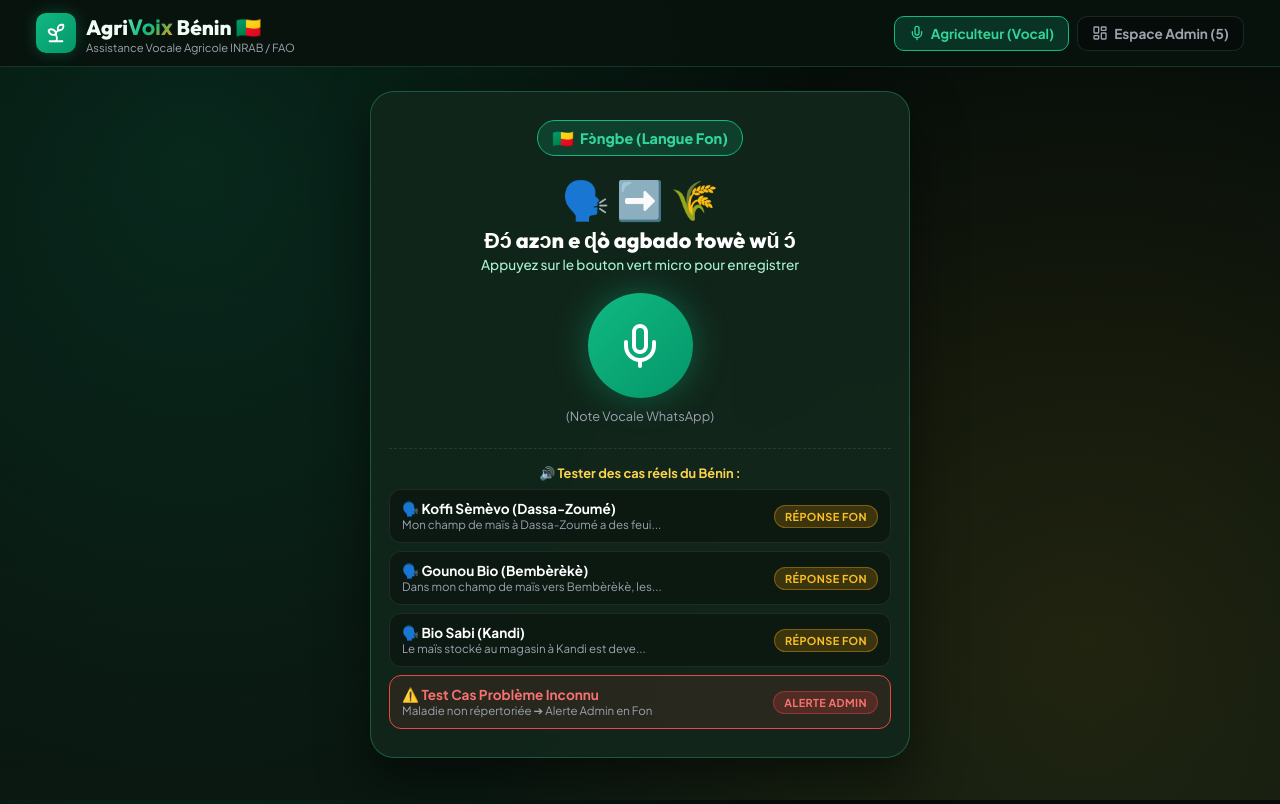
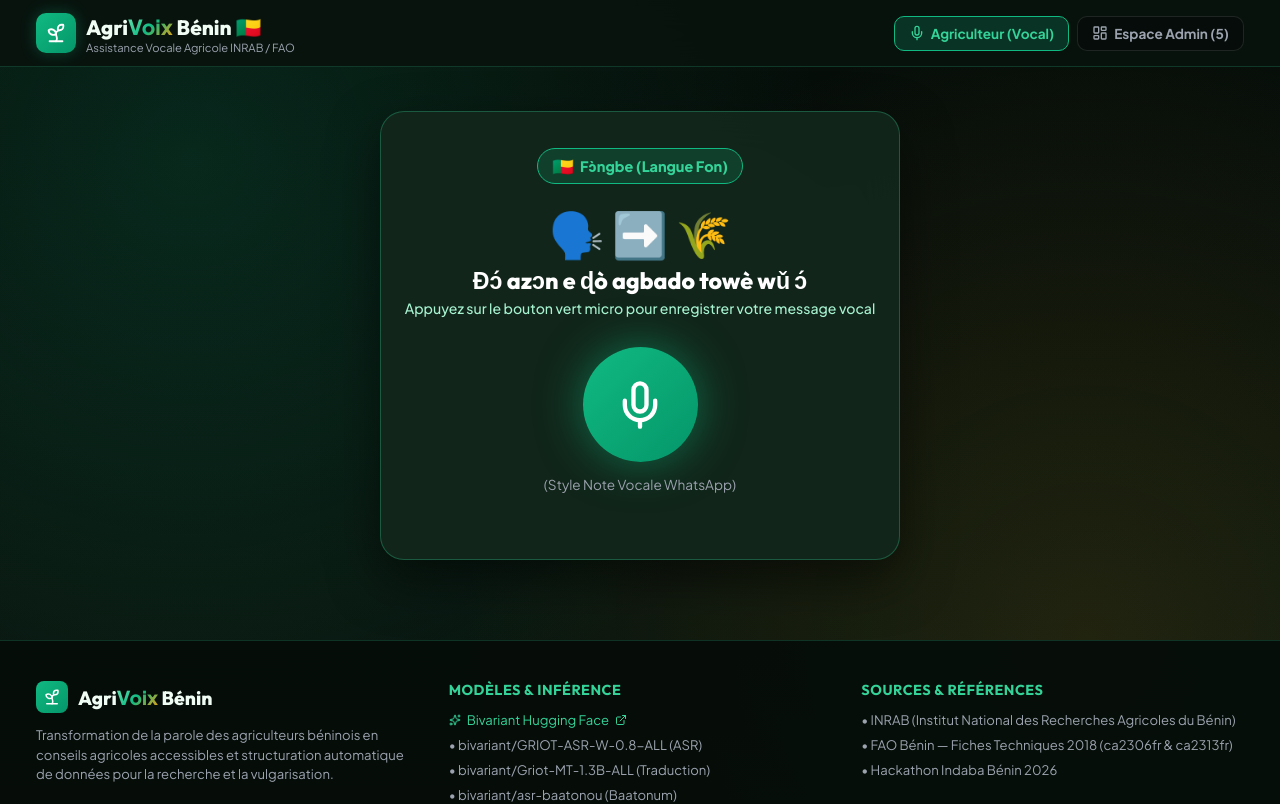
Before and after one commit to Hope-land321/Hack_Indaba, a React (Vite) app: page / in a window 1280 px wide. Shown: the top 804 px of the page. Built offline with nearby package versions, Linux system fonts and the light colour scheme; the HTML template or start-up script is replaced by a standard one.

Commit message:
fix: Remove test sample audio buttons block from farmer view for 100% minimalist voice UI

```diff
--- a/src/components/VoiceRecorder.jsx
+++ b/src/components/VoiceRecorder.jsx
@@ -1,6 +1,5 @@
 import React, { useState, useRef } from 'react';
-import { Mic, Square, Volume2, CheckCircle2, ShieldCheck, AlertCircle } from 'lucide-react';
-import { SAMPLE_AUDIO_NOTES } from '../data/inrabDatabase';
+import { Mic, Square, Volume2 } from 'lucide-react';
 import { processFarmerAudioNote, speakFonTTS } from '../services/bivariantApi';
 
 export default function VoiceRecorder({ onDiagnosticGenerated }) {
@@ -9,7 +8,6 @@
   const [recordingTime, setRecordingTime] = useState(0);
   const [audioBlob, setAudioBlob] = useState(null);
   const [isProcessing, setIsProcessing] = useState(false);
-  const [activeSampleId, setActiveSampleId] = useState(null);
 
   const mediaRecorderRef = useRef(null);
   const audioChunksRef = useRef([]);
@@ -36,7 +34,6 @@
       mediaRecorderRef.current.start();
       setIsRecording(true);
       setRecordingTime(0);
-      setActiveSampleId(null);
 
       timerRef.current = setInterval(() => {
         setRecordingTime((prev) => prev + 1);
@@ -61,40 +58,16 @@
     setIsRecording(false);
 
     const currentBlob = audioBlob || new Blob(['farmer-audio'], { type: 'audio/wav' });
-    await handleRunAutomaticPipeline(currentBlob, null);
+    await handleRunAutomaticPipeline(currentBlob);
   };
 
-  // Sélection d'échantillons réels
-  const handleSelectSample = async (sample) => {
-    setActiveSampleId(sample.id);
-    setSelectedLang(sample.language);
-    await handleRunAutomaticPipeline(null, sample);
-  };
-
-  // Exemple de problème inconnu / non répertorié
-  const handleSelectUnknownSample = async () => {
-    setActiveSampleId('unknown-sample');
-    const unknownSample = {
-      id: `UNKNOWN-${Date.now()}`,
-      farmerName: 'Codjo Bio',
-      location: 'Banikoara',
-      department: 'Alibori',
-      language: 'fon',
-      transcription_brute: 'Agbado ché e ɖò glé mɛ̀ ɔ́, nǔ ɖévó blo azɔn vɔvɔ̀ bɔ ama lɔ́ gblẽ...',
-      traduction_fr: 'Mon champ de maïs a une maladie étrange avec des taches noires inédites que je n\'ai jamais vues...',
-      confidence: 0.20
-    };
-    await handleRunAutomaticPipeline(null, unknownSample);
-  };
-
-  // Exécution automatique
-  const handleRunAutomaticPipeline = async (blob, sample) => {
+  // Exécution automatique RAG & TTS
+  const handleRunAutomaticPipeline = async (blob) => {
     setIsProcessing(true);
     try {
       const payload = await processFarmerAudioNote({
         audioBlob: blob,
-        languageCode: selectedLang,
-        sampleData: sample
+        languageCode: selectedLang
       });
 
       onDiagnosticGenerated(payload);
@@ -117,44 +90,44 @@
 
   return (
     <div className="whatsapp-container" style={{
-      maxWidth: '540px',
-      margin: '0 auto',
+      maxWidth: '520px',
+      margin: '20px auto',
       width: '100%',
-      background: 'rgba(18, 38, 28, 0.92)',
+      background: 'rgba(18, 38, 28, 0.95)',
       backdropFilter: 'blur(20px)',
       borderRadius: '24px',
-      padding: '28px 18px',
+      padding: '36px 20px',
       border: '1.5px solid rgba(52, 211, 153, 0.3)',
       boxShadow: '0 20px 50px rgba(0,0,0,0.5)',
       textAlign: 'center'
     }}>
       {/* Langue Locale Principale Fon */}
-      <div style={{ display: 'inline-flex', alignItems: 'center', gap: '6px', background: 'rgba(16, 185, 129, 0.18)', padding: '6px 14px', borderRadius: '20px', border: '1px solid #10b981', marginBottom: '18px' }}>
+      <div style={{ display: 'inline-flex', alignItems: 'center', gap: '6px', background: 'rgba(16, 185, 129, 0.18)', padding: '6px 14px', borderRadius: '20px', border: '1px solid #10b981', marginBottom: '20px' }}>
         <span style={{ fontSize: '1.1rem' }}>🇧🇯</span>
         <span style={{ fontWeight: 800, color: '#34d399', fontSize: '0.9rem' }}>Fɔ̀ngbe (Langue Fon)</span>
       </div>
 
-      {/* Titre Ultra-Simple */}
-      <div style={{ marginBottom: '18px' }}>
-        <div style={{ fontSize: '2.4rem', marginBottom: '2px' }}>🗣️ ➡️ 🌾</div>
-        <h2 style={{ fontSize: '1.35rem', fontWeight: 800, color: '#ffffff' }}>
+      {/* Titre Épuré */}
+      <div style={{ marginBottom: '24px' }}>
+        <div style={{ fontSize: '2.8rem', marginBottom: '4px' }}>🗣️ ➡️ 🌾</div>
+        <h2 style={{ fontSize: '1.45rem', fontWeight: 800, color: '#ffffff' }}>
           Ɖɔ́ azɔn e ɖò agbado towè wǔ ɔ́
         </h2>
-        <p style={{ fontSize: '0.85rem', color: '#a7f3d0', marginTop: '2px', fontWeight: 500 }}>
-          Appuyez sur le bouton vert micro pour enregistrer
+        <p style={{ fontSize: '0.88rem', color: '#a7f3d0', marginTop: '4px', fontWeight: 500 }}>
+          Appuyez sur le bouton vert micro pour enregistrer votre message vocal
         </p>
       </div>
 
-      {/* BOUTON MICROPHONE STYLE WHATSAPP */}
-      <div style={{ margin: '20px 0', position: 'relative' }}>
+      {/* UNIQUE BOUTON MICROPHONE STYLE WHATSAPP */}
+      <div style={{ margin: '30px 0', position: 'relative' }}>
         {isRecording ? (
           <div>
             <button
               onClick={stopRecordingAndProcess}
               className="recording-pulse"
               style={{
-                width: '105px',
-                height: '105px',
+                width: '115px',
+                height: '115px',
                 borderRadius: '50%',
                 border: 'none',
                 background: '#ef4444',
@@ -163,14 +136,17 @@
                 alignItems: 'center',
                 justifyContent: 'center',
                 cursor: 'pointer',
-                boxShadow: '0 0 35px rgba(239, 68, 68, 0.6)'
+                boxShadow: '0 0 40px rgba(239, 68, 68, 0.6)'
               }}
             >
-              <Square size={40} color="#ffffff" />
+              <Square size={44} color="#ffffff" />
             </button>
-            <div style={{ marginTop: '12px', color: '#ef4444', fontWeight: 800, fontSize: '1.2rem' }}>
+            <div style={{ marginTop: '16px', color: '#ef4444', fontWeight: 800, fontSize: '1.3rem' }}>
               🔴 {formatTimer(recordingTime)}
             </div>
+            <p style={{ fontSize: '0.8rem', color: 'var(--text-muted)', marginTop: '4px' }}>
+              Appuyez pour terminer et écouter la réponse vocale
+            </p>
           </div>
         ) : (
           <div>
@@ -179,90 +155,34 @@
               onClick={startRecording}
               className="gradient-btn"
               style={{
-                width: '105px',
-                height: '105px',
+                width: '115px',
+                height: '115px',
                 borderRadius: '50%',
                 border: 'none',
                 display: 'inline-flex',
                 alignItems: 'center',
                 justifyContent: 'center',
                 cursor: 'pointer',
-                boxShadow: '0 0 35px rgba(16, 185, 129, 0.4)'
+                boxShadow: '0 0 45px rgba(16, 185, 129, 0.5)'
               }}
             >
-              <Mic size={48} color="#ffffff" />
+              <Mic size={52} color="#ffffff" />
             </button>
-            <div style={{ marginTop: '10px', fontSize: '0.8rem', color: '#9ca3af' }}>
-              (Note Vocale WhatsApp)
+            <div style={{ marginTop: '14px', fontSize: '0.85rem', color: '#9ca3af' }}>
+              (Style Note Vocale WhatsApp)
             </div>
           </div>
         )}
 
         {isProcessing && (
-          <div style={{ marginTop: '18px', padding: '12px', background: 'rgba(16, 185, 129, 0.2)', borderRadius: '12px', border: '1px solid #10b981' }}>
-            <span className="wave-bar" style={{ height: '16px' }}></span>
-            <span style={{ fontWeight: 700, color: '#34d399', marginLeft: '8px', fontSize: '0.88rem' }}>
-              Recherche RAG & Voix Fon en cours...
+          <div style={{ marginTop: '22px', padding: '14px', background: 'rgba(16, 185, 129, 0.2)', borderRadius: '14px', border: '1px solid #10b981' }}>
+            <span className="wave-bar" style={{ height: '18px' }}></span>
+            <span style={{ fontWeight: 700, color: '#34d399', marginLeft: '10px', fontSize: '0.9rem' }}>
+              Recherche RAG & Génération Vocale Fon...
             </span>
           </div>
         )}
       </div>
-
-      {/* Échantillons Vocaux Réels du Bénin */}
-      <div style={{ marginTop: '24px', paddingTop: '16px', borderTop: '1px dashed rgba(255,255,255,0.1)' }}>
-        <p style={{ fontSize: '0.8rem', color: '#fcd34d', fontWeight: 700, marginBottom: '8px' }}>
-          🔊 Tester des cas réels du Bénin :
-        </p>
-        <div style={{ display: 'flex', flexDirection: 'column', gap: '8px' }}>
-          {SAMPLE_AUDIO_NOTES.slice(0, 3).map((sample) => (
-            <button
-              key={sample.id}
-              onClick={() => handleSelectSample(sample)}
-              style={{
-                display: 'flex',
-                alignItems: 'center',
-                justifyContent: 'space-between',
-                padding: '10px 12px',
-                borderRadius: '12px',
-                background: activeSampleId === sample.id ? 'rgba(245, 158, 11, 0.25)' : 'rgba(0,0,0,0.3)',
-                border: activeSampleId === sample.id ? '1.5px solid #f59e0b' : '1px solid rgba(255,255,255,0.08)',
-                color: '#ffffff',
-                cursor: 'pointer',
-                textAlign: 'left'
-              }}
-            >
-              <div>
-                <div style={{ fontWeight: 700, color: '#ffffff', fontSize: '0.85rem' }}>🗣️ {sample.farmerName} ({sample.location})</div>
-                <div style={{ fontSize: '0.72rem', color: 'var(--text-muted)' }}>{sample.traduction_fr.slice(0, 42)}...</div>
-              </div>
-              <span className="badge badge-warning" style={{ fontSize: '0.68rem' }}>Réponse Fon</span>
-            </button>
-          ))}
-
-          {/* Test Cas Problème Inconnu */}
-          <button
-            onClick={handleSelectUnknownSample}
-            style={{
-              display: 'flex',
-              alignItems: 'center',
-              justifyContent: 'space-between',
-              padding: '10px 12px',
-              borderRadius: '12px',
-              background: activeSampleId === 'unknown-sample' ? 'rgba(239, 68, 68, 0.25)' : 'rgba(239, 68, 68, 0.1)',
-              border: '1px solid #ef4444',
-              color: '#ffffff',
-              cursor: 'pointer',
-              textAlign: 'left'
-            }}
-          >
-            <div>
-              <div style={{ fontWeight: 700, color: '#f87171', fontSize: '0.85rem' }}>⚠️ Test Cas Problème Inconnu</div>
-              <div style={{ fontSize: '0.72rem', color: 'var(--text-muted)' }}>Maladie non répertoriée ➔ Alerte Admin en Fon</div>
-            </div>
-            <span className="badge badge-danger" style={{ fontSize: '0.68rem' }}>Alerte Admin</span>
-          </button>
-        </div>
-      </div>
     </div>
   );
 }
```
